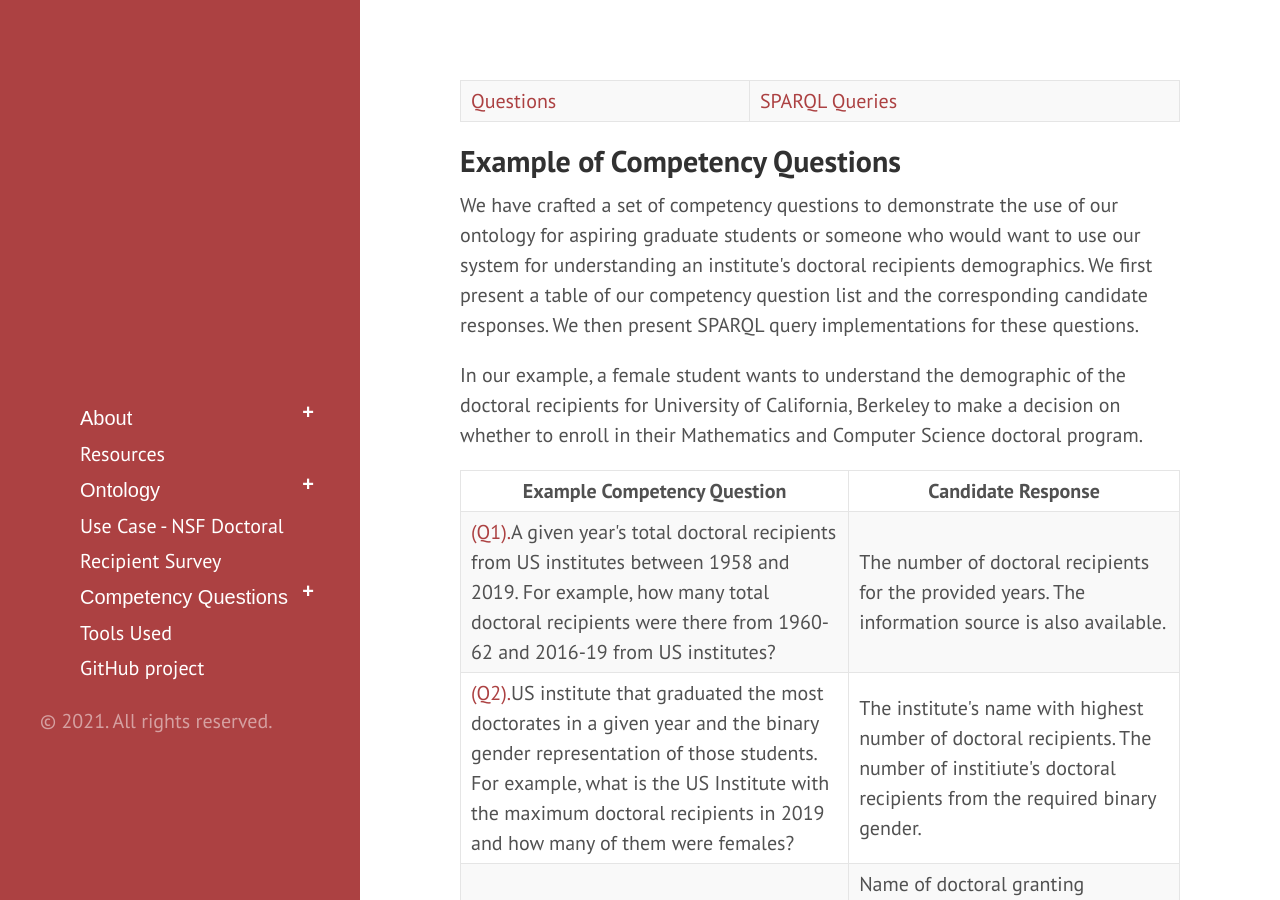
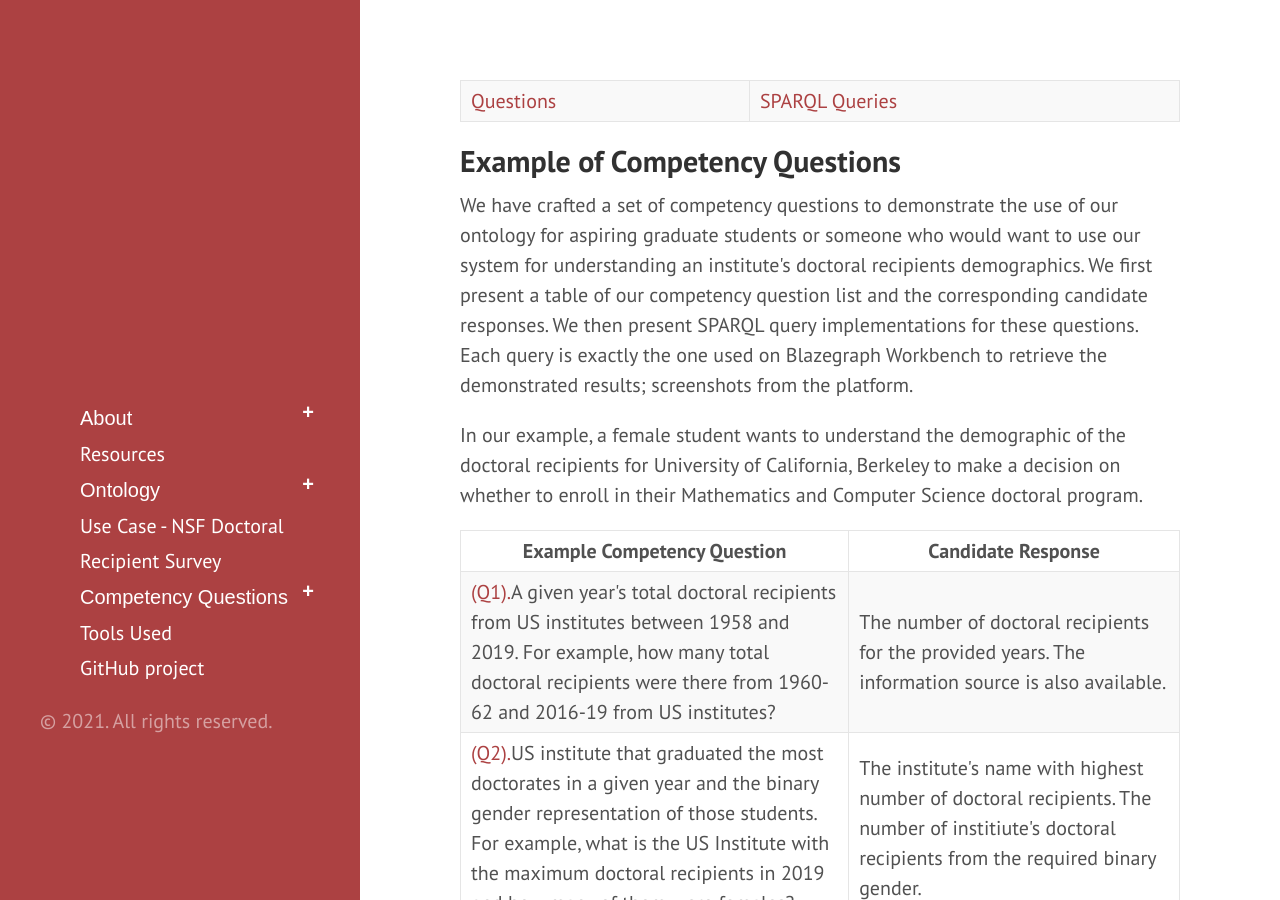
Before and after one commit to tetherless-world/institute-demographic-ontology, a Jekyll site: the page built from competencyquestions.md, in a window 1280 px wide and 900 px high. Built offline with Jekyll 4.4.1, drawn with Linux system fonts in a browser that asks for light colours; Markdown is read by kramdown in place of the engine named in the settings.

Commit message:
Update competencyquestions.md
explicitly added query from Blazegraph

```diff
--- a/competencyquestions.md
+++ b/competencyquestions.md
@@ -7,7 +7,7 @@ title: Competency Questions
 <article class="mb-5" id="competencyquestions">
 
 <h2>Example of Competency Questions</h2>
-  <p>We have crafted a set of competency questions to demonstrate the use of our ontology for aspiring graduate students or someone who would want to use our system for understanding an institute's doctoral recipients demographics. We first present a table of our competency question list and the corresponding candidate responses. We then present SPARQL query implementations for these questions.</p>
+  <p>We have crafted a set of competency questions to demonstrate the use of our ontology for aspiring graduate students or someone who would want to use our system for understanding an institute's doctoral recipients demographics. We first present a table of our competency question list and the corresponding candidate responses. We then present SPARQL query implementations for these questions. Each query is exactly the one used on Blazegraph Workbench to retrieve the demonstrated results; screenshots from the platform.</p>
   <p>In our example, a female student wants to understand the demographic of the doctoral recipients for University of California, Berkeley to make a decision on whether to enroll in their Mathematics and Computer Science doctoral program. </p>
   <table>
 <thead>
```
